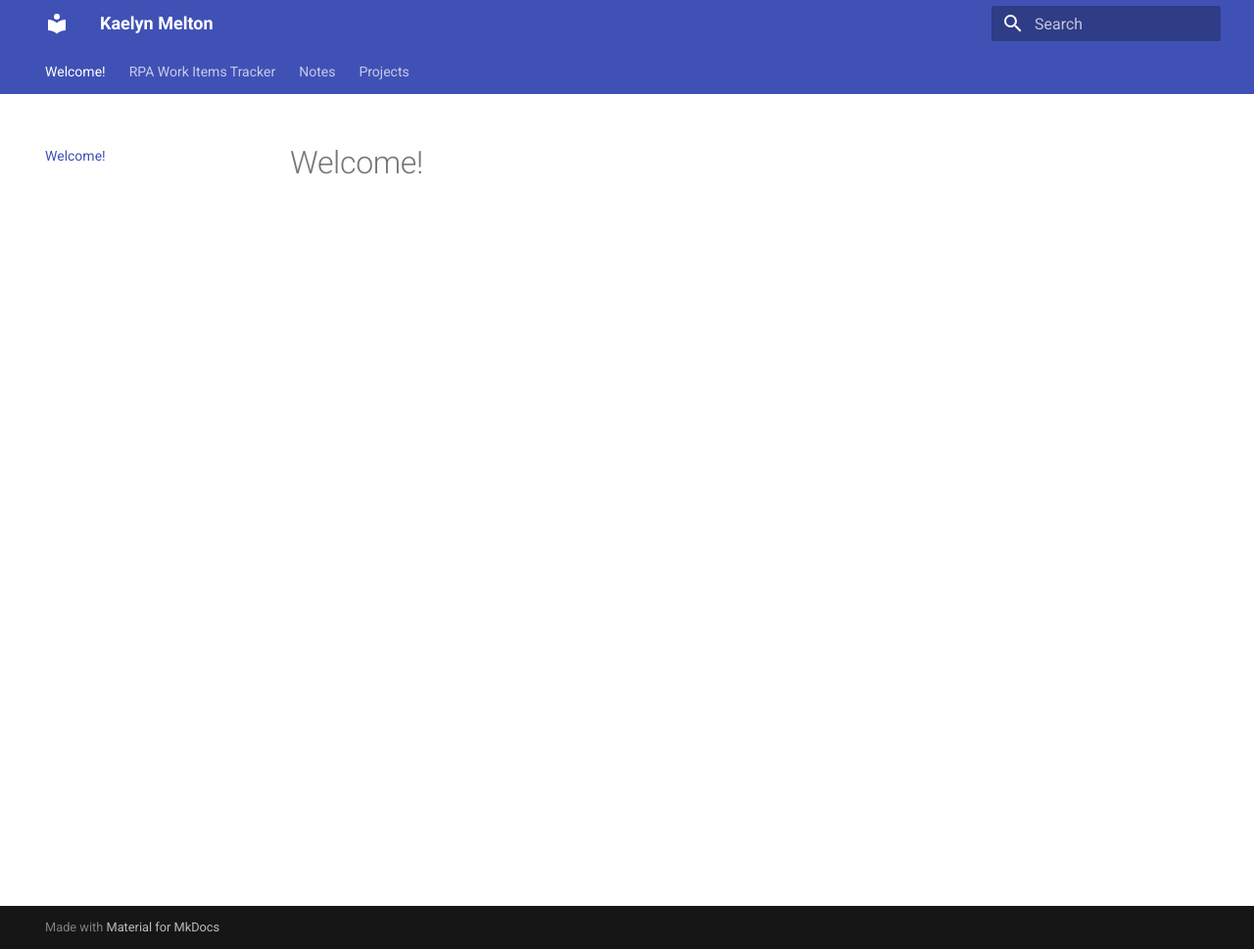
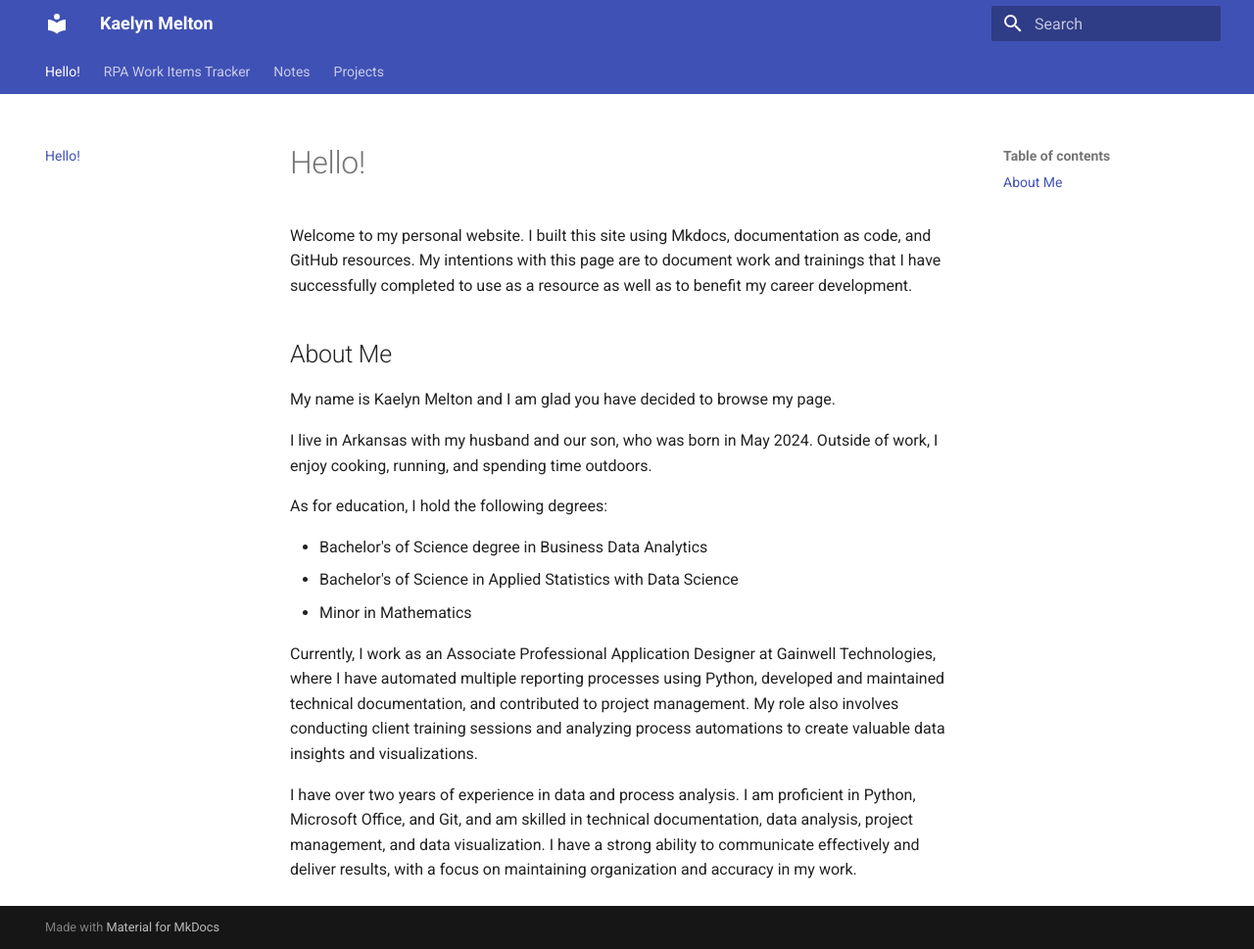
Before and after one commit to kmmelton/kaelyn, an MkDocs documentation site: the page built from docs/index.md, in a window 1280 px wide and 969 px high. Shown: the whole window at 98% size. Built offline with MkDocs 1.6.1 and Material for MkDocs 9.7.7, drawn with Linux system fonts in a browser that asks for light colours.

Commit message:
Update index.md

```diff
--- a/docs/index.md
+++ b/docs/index.md
@@ -1 +1,19 @@
-# Welcome!
+# Hello!
+
+Welcome to my personal website. I built this site using Mkdocs, documentation as code, and GitHub resources. My intentions with this page are to document work and trainings that I have successfully completed to use as a resource as well as to benefit my career development.
+
+## About Me
+
+My name is Kaelyn Melton and I am glad you have decided to browse my page.
+
+I live in Arkansas with my husband and our son, who was born in May 2024. Outside of work, I enjoy cooking, running, and spending time outdoors.
+
+As for education, I hold the following degrees:
+
+- Bachelor's of Science degree in Business Data Analytics
+- Bachelor's of Science in Applied Statistics with Data Science
+- Minor in Mathematics
+
+Currently, I work as an Associate Professional Application Designer at Gainwell Technologies, where I have automated multiple reporting processes using Python, developed and maintained technical documentation, and contributed to project management. My role also involves conducting client training sessions and analyzing process automations to create valuable data insights and visualizations.
+
+I have over two years of experience in data and process analysis. I am proficient in Python, Microsoft Office, and Git, and am skilled in technical documentation, data analysis, project management, and data visualization. I have a strong ability to communicate effectively and deliver results, with a focus on maintaining organization and accuracy in my work.
```
